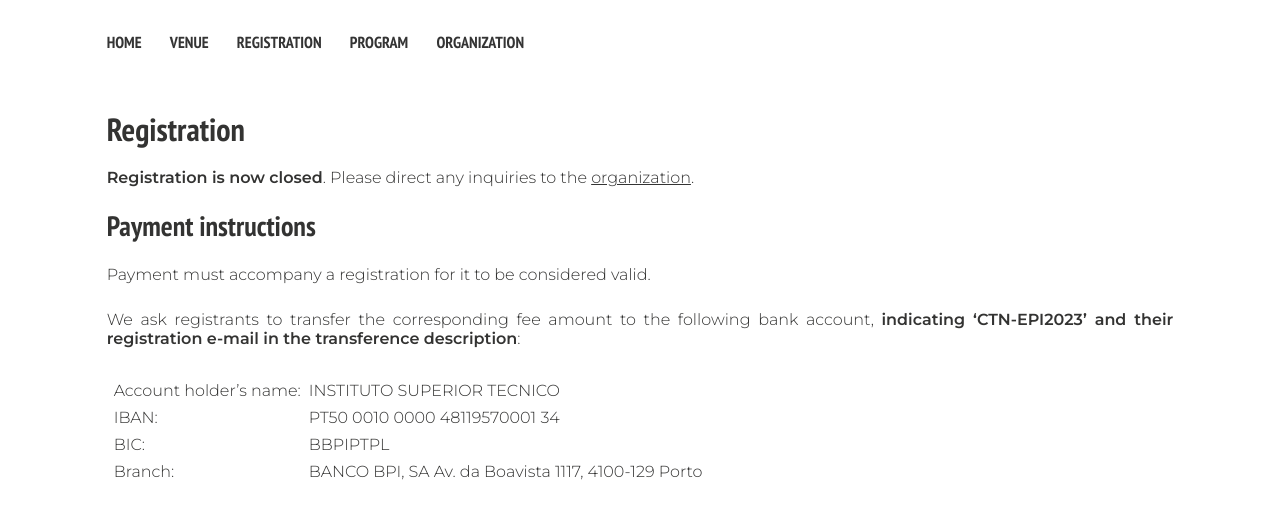
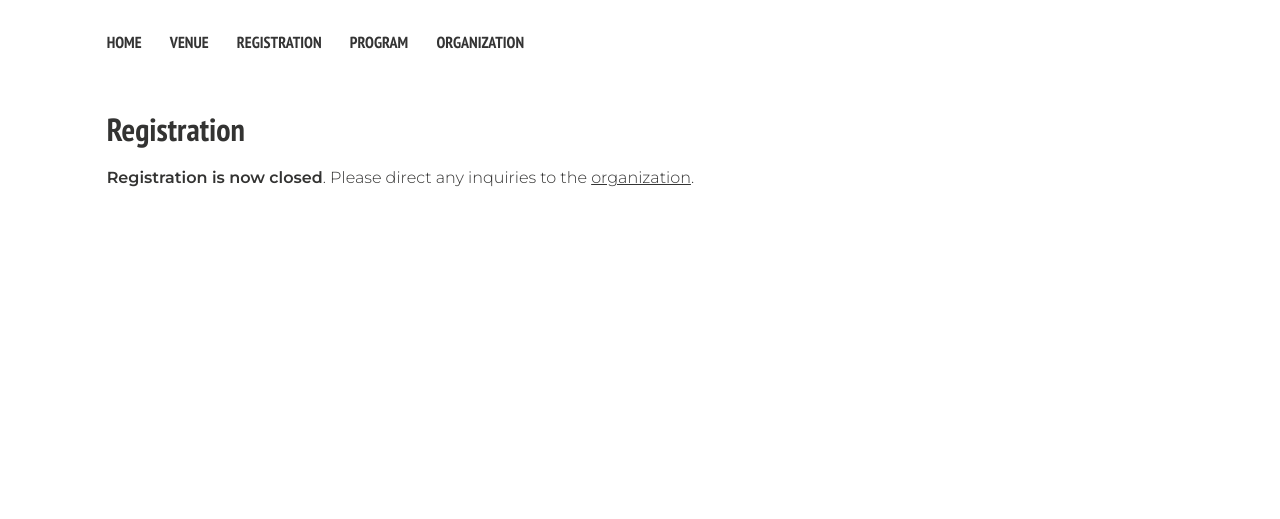
Before and after one commit to Iberian-Peptide-Meeting/XVIII, a Jekyll site: the page built from _pages/registration.md, in a window 1280 px wide. Shown: the top 519 px of the page. Built offline with Jekyll 4.4.1, drawn with Linux system fonts in a browser that asks for light colours; nearby versions of some CDN libraries.

Commit message:
Fixed last author in the Abstract Book, ST22
Removed payment info from Registration page

```diff
--- a/_pages/registration.md
+++ b/_pages/registration.md
@@ -6,17 +6,3 @@ permalink: /registration
 ---
 
 **Registration is now closed**. Please direct any inquiries to the [organization](/XVIII/organization).
-
-## Payment instructions
-
-Payment must accompany a registration for it to be considered valid.
-
-We ask registrants to transfer the corresponding fee amount to the following
-bank account, **indicating 'CTN-EPI2023' and their registration e-mail in the
-transference description**:
-
-|-----------------------:|---------------------------------------------------:|
-| Account holder's name: | INSTITUTO SUPERIOR TECNICO                         |
-| IBAN:                  | PT50 0010 0000 48119570001 34                      |
-| BIC:                   | BBPIPTPL                                           |
-| Branch:                | BANCO BPI, SA Av. da Boavista 1117, 4100-129 Porto |
```
